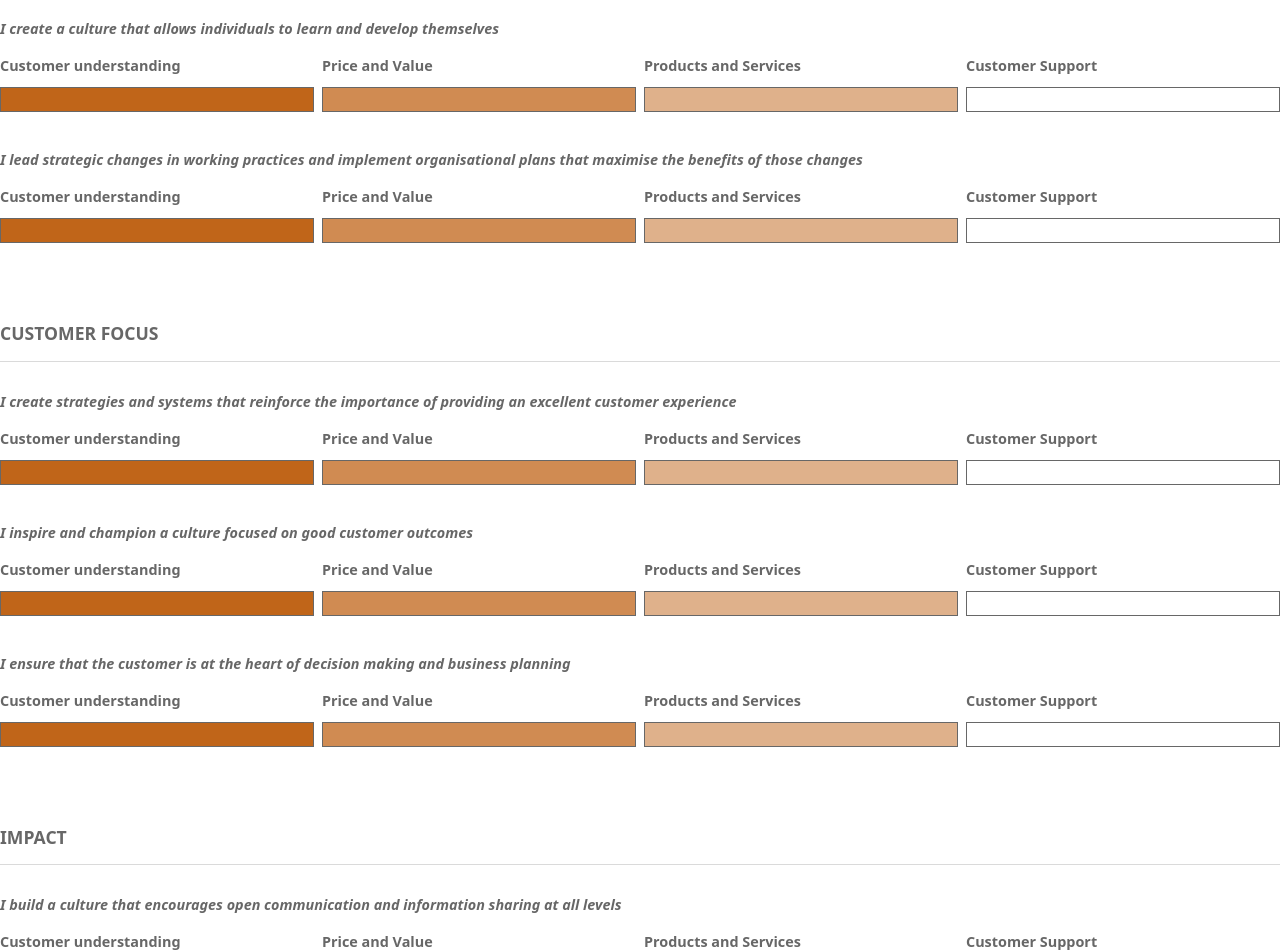
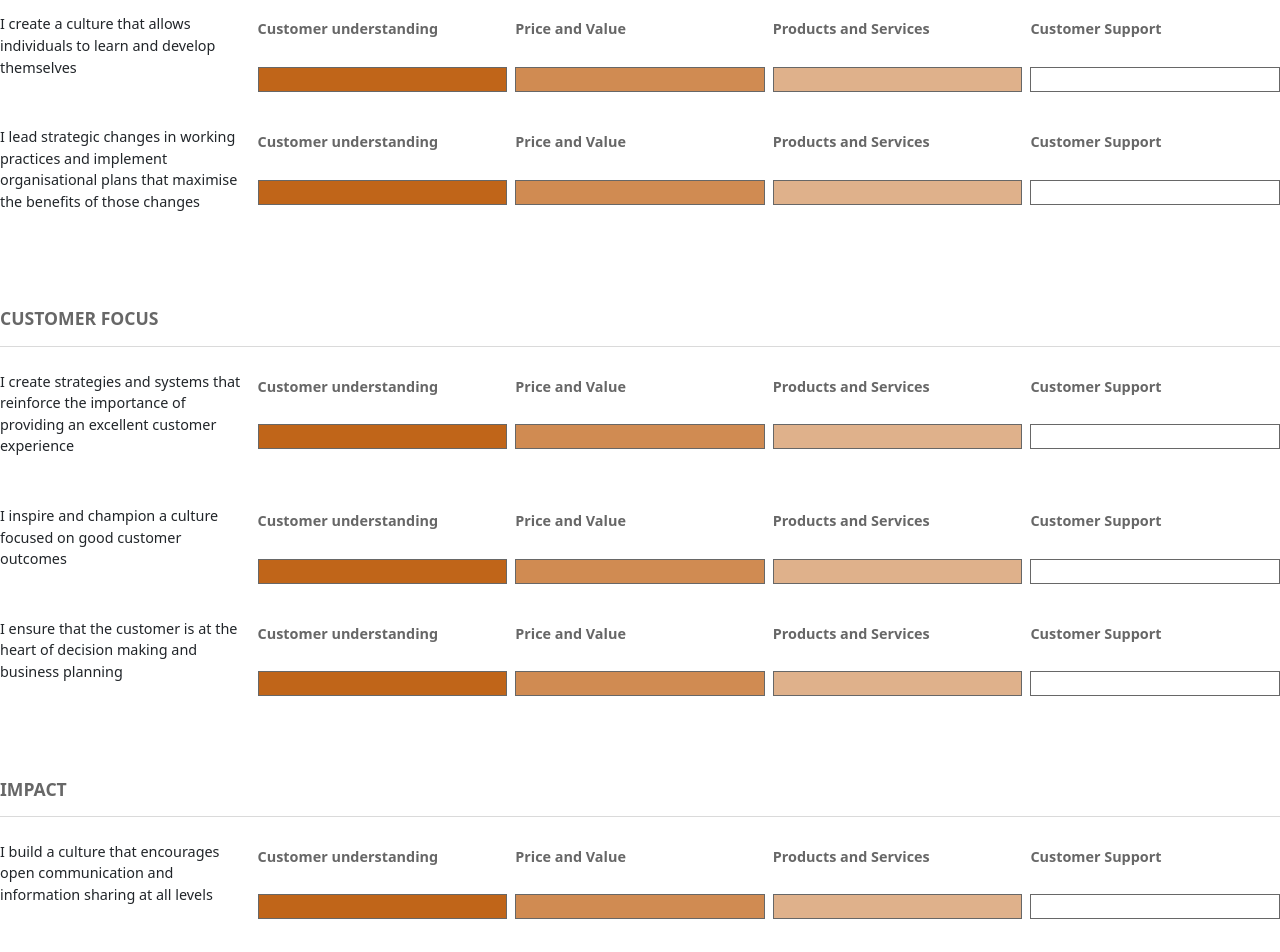
Before and after one commit to timrobinson33/survey-sample, a React (Create React App) app: page /survey-sample/results in a window 1280 px wide. Shown: the part 2880-3832 px from the top of the page. Built offline with nearby package versions, Linux system fonts and the light colour scheme; what survey-react would draw is missing.

Commit message:
Add statements inline with results

```diff
--- a/src/DutyTable.js
+++ b/src/DutyTable.js
@@ -25,8 +25,10 @@ export default function DutyTable() {
             </div>
             <div class="row result-rowinfo">
                 <div class="col-12 mb-3">
-                    <h5 class="statement-title"><em>I create a culture that allows individuals to learn and develop themselves</em></h5>
                     <div class="col-12 mb-3 d-grid results-grid">
+                        <div class="grid-item">
+                            <p>I create a culture that allows individuals to learn and develop themselves</p>
+                        </div>
                         <div class="grid-item">
                             <h5 class="statement-title">Customer understanding</h5>
                             <span class="col-12 d-block grade-element grade-great"></span>
@@ -46,8 +48,10 @@ export default function DutyTable() {
                     </div>
                 </div>
                 <div class="col-12 mb-3">
-                    <h5 class="statement-title"><em>I lead strategic changes in working practices and implement organisational plans that maximise the benefits of those changes</em></h5>
                     <div class="col-12 mb-3 d-grid results-grid">
+                        <div class="grid-item">
+                            <p>I lead strategic changes in working practices and implement organisational plans that maximise the benefits of those changes</p>
+                        </div>
                         <div class="grid-item">
                             <h5 class="statement-title">Customer understanding</h5>
                             <span class="col-12 d-block grade-element grade-great"></span>
@@ -74,8 +78,10 @@ export default function DutyTable() {
             </div>
             <div class="row result-rowinfo">
                 <div class="col-12 mb-3">
-                    <h5 class="statement-title"><em>I create strategies and systems that reinforce the importance of providing an excellent customer experience</em></h5>
                     <div class="col-12 mb-3 d-grid results-grid">
+                        <div class="grid-item">
+                            <p>I create strategies and systems that reinforce the importance of providing an excellent customer experience</p>
+                        </div>
                         <div class="grid-item">
                             <h5 class="statement-title">Customer understanding</h5>
                             <span class="col-12 d-block grade-element grade-great"></span>
@@ -95,8 +101,10 @@ export default function DutyTable() {
                     </div>
                 </div>
                 <div class="col-12 mb-3">
-                    <h5 class="statement-title"><em>I inspire and champion a culture focused on good customer outcomes</em></h5>
                     <div class="col-12 mb-3 d-grid results-grid">
+                        <div class="grid-item">
+                            <p>I inspire and champion a culture focused on good customer outcomes</p>
+                        </div>
                         <div class="grid-item">
                             <h5 class="statement-title">Customer understanding</h5>
                             <span class="col-12 d-block grade-element grade-great"></span>
@@ -116,8 +124,10 @@ export default function DutyTable() {
                     </div>
                 </div>
                 <div class="col-12 mb-3">
-                    <h5 class="statement-title"><em>I ensure that the customer is at the heart of decision making and business planning</em></h5>
                     <div class="col-12 mb-3 d-grid results-grid">
+                        <div class="grid-item">
+                            <p>I ensure that the customer is at the heart of decision making and business planning</p>
+                        </div>
                         <div class="grid-item">
                             <h5 class="statement-title">Customer understanding</h5>
                             <span class="col-12 d-block grade-element grade-great"></span>
@@ -144,8 +154,10 @@ export default function DutyTable() {
             </div>
             <div class="row result-rowinfo">
                 <div class="col-12 mb-3 no-printbreak">
-                    <h5 class="statement-title"><em>I build a culture that encourages open communication and information sharing at all levels</em></h5>
                     <div class="col-12 mb-3 d-grid results-grid">
+                        <div class="grid-item">
+                            <p>I build a culture that encourages open communication and information sharing at all levels</p>
+                        </div>
                         <div class="grid-item">
                             <h5 class="statement-title">Customer understanding</h5>
                             <span class="col-12 d-block grade-element grade-great"></span>
@@ -165,8 +177,10 @@ export default function DutyTable() {
                     </div>
                 </div>
                 <div class="col-12 mb-3 no-printbreak">
-                    <h5 class="statement-title"><em>I build confidence in and gain acceptance of ideas and strategies by relating them to stakeholders' needs and goals</em></h5>
                     <div class="col-12 mb-3 d-grid results-grid">
+                        <div class="grid-item">
+                            <p>I build confidence in and gain acceptance of ideas and strategies by relating them to stakeholders' needs and goals</p>
+                        </div>
                         <div class="grid-item">
                             <h5 class="statement-title">Customer understanding</h5>
                             <span class="col-12 d-block grade-element grade-great"></span>
--- a/src/Results.css
+++ b/src/Results.css
@@ -92,6 +92,7 @@ h5.icon-title {
 }
 .results-grid .grid-item h5 {
     min-height: 45px;
+    padding-right: 10px;
 }
 .grade-element {
     border: 1px solid #676767;
@@ -145,13 +146,10 @@ h5.icon-title {
         padding-left: 0;
         padding-right: 0;
     }
-    .results-grid .grid-item h5 {
-        min-height: auto;
-    }
 }
 @media screen and (min-width: 500px) {
     .results-grid {
-        grid-template-columns: repeat(4, minmax(0, 1fr));
+        grid-template-columns: repeat(5, minmax(0, 1fr));
     }
 }
 
```
